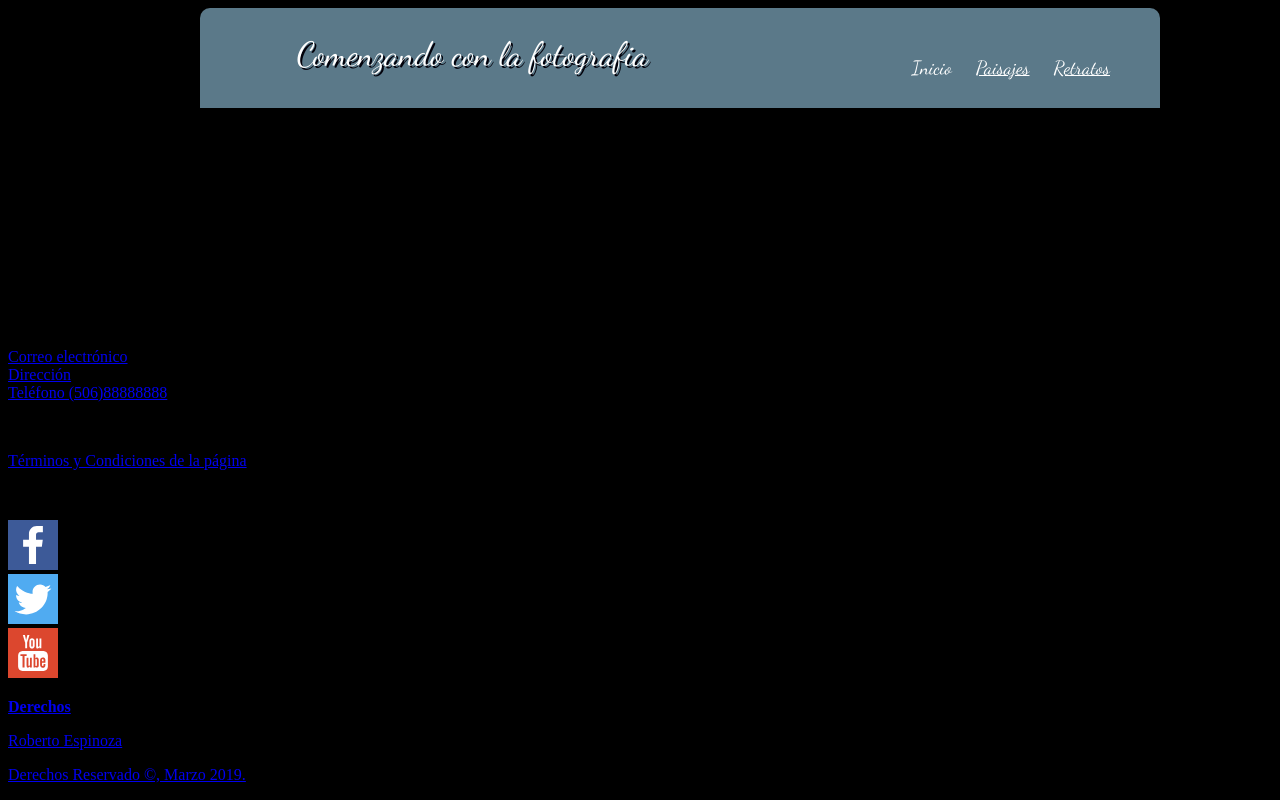
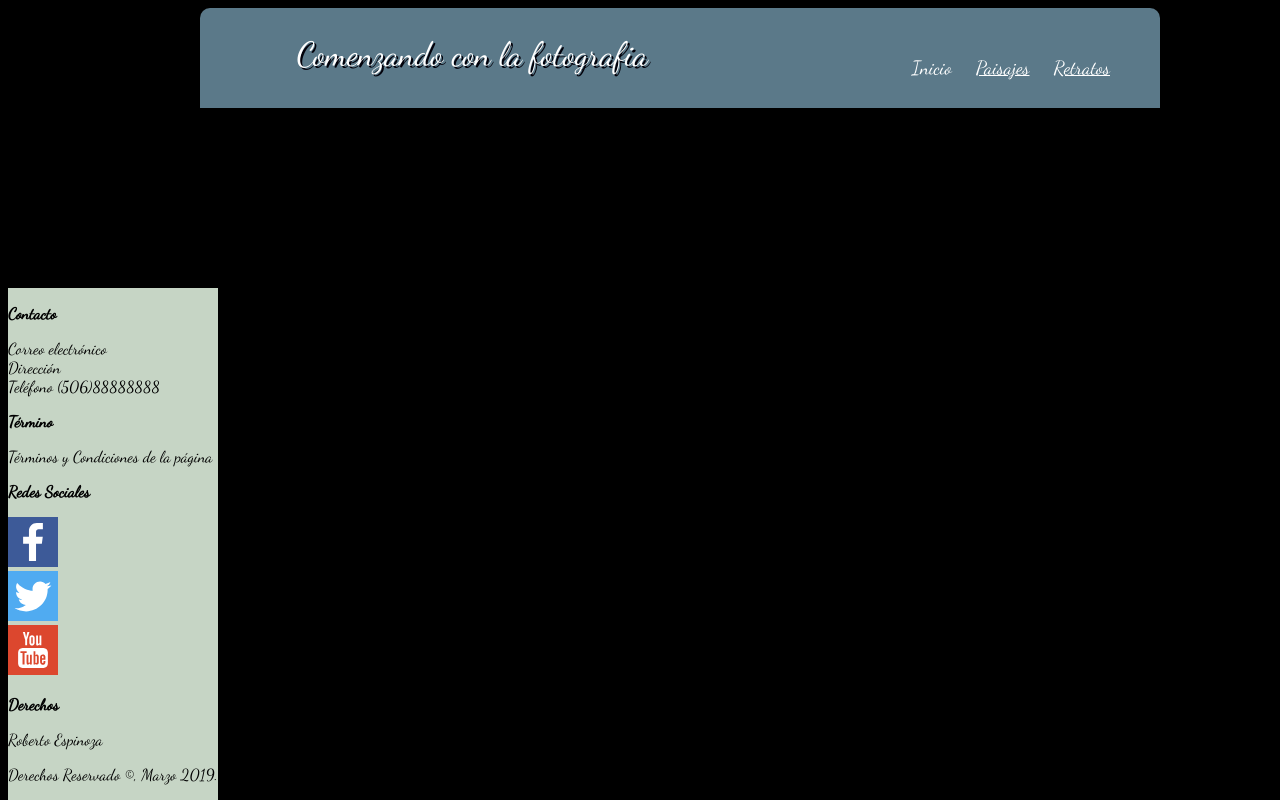
Before and after one commit to respinoza00/ProyectoFinal2, a plain HTML site: page index.html in a window 1280 px wide. Drawn offline with Linux system fonts and the light colour scheme.

Commit message:
Incluye Footer estilo letra

```diff
--- a/css/estilos.css
+++ b/css/estilos.css
@@ -79,4 +79,10 @@ footer{
   clear: both;
   position: fixed;
   bottom: 0;
+  font-family: 'DancingScript';
+  background-color: #C6d5c5;
 }
+.contenedor a{
+  color: black;
+  text-decoration: none;
+}
```
